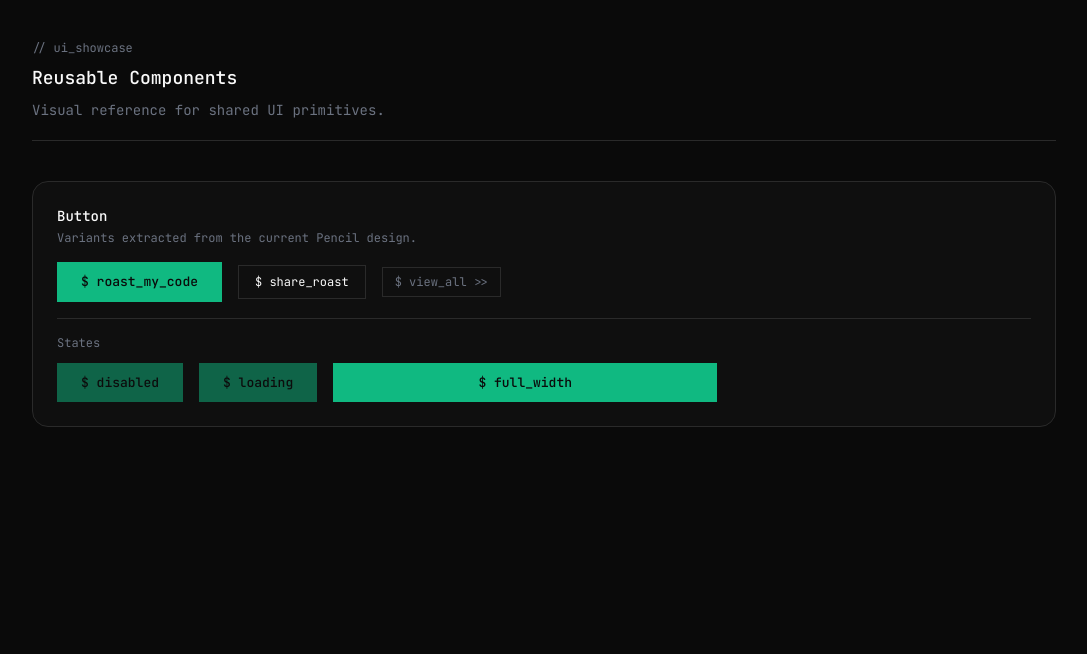
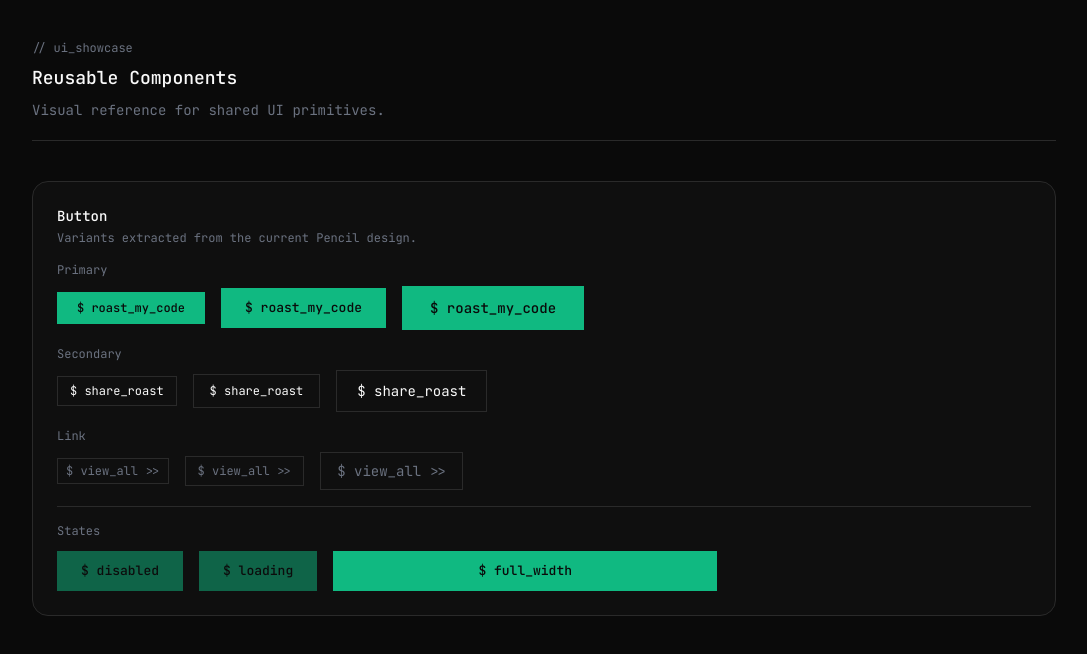
Before and after one commit to Leo-Rodrigs-A/devroast, a Next.js app: page /showcase in a window 1280 px wide. Shown: the top 654 px of the page, without its empty margins (96-1183 px from the left). Built offline with nearby package versions, Linux system fonts and the light colour scheme.

Commit message:
chore(ui): adds size variant to each button variant

```diff
--- a/src/app/showcase/page.tsx
+++ b/src/app/showcase/page.tsx
@@ -20,10 +20,51 @@ export default function ShowcasePage() {
             </p>
           </div>
 
-          <div className="flex flex-wrap items-center gap-4">
-            <Button variant="primary">$ roast_my_code</Button>
-            <Button variant="secondary">$ share_roast</Button>
-            <Button variant="link">$ view_all &gt;&gt;</Button>
+          <div className="flex flex-col gap-4">
+            <div className="flex flex-col gap-2">
+              <p className="text-xs text-(--text-secondary)">Primary</p>
+              <div className="flex flex-wrap items-center gap-4">
+                <Button variant="primary" size="sm">
+                  $ roast_my_code
+                </Button>
+                <Button variant="primary" size="md">
+                  $ roast_my_code
+                </Button>
+                <Button variant="primary" size="lg">
+                  $ roast_my_code
+                </Button>
+              </div>
+            </div>
+
+            <div className="flex flex-col gap-2">
+              <p className="text-xs text-(--text-secondary)">Secondary</p>
+              <div className="flex flex-wrap items-center gap-4">
+                <Button variant="secondary" size="sm">
+                  $ share_roast
+                </Button>
+                <Button variant="secondary" size="md">
+                  $ share_roast
+                </Button>
+                <Button variant="secondary" size="lg">
+                  $ share_roast
+                </Button>
+              </div>
+            </div>
+
+            <div className="flex flex-col gap-2">
+              <p className="text-xs text-(--text-secondary)">Link</p>
+              <div className="flex flex-wrap items-center gap-4">
+                <Button variant="link" size="sm">
+                  $ view_all &gt;&gt;
+                </Button>
+                <Button variant="link" size="md">
+                  $ view_all &gt;&gt;
+                </Button>
+                <Button variant="link" size="lg">
+                  $ view_all &gt;&gt;
+                </Button>
+              </div>
+            </div>
           </div>
 
           <div className="h-px w-full bg-(--border-primary)" />
--- a/src/components/ui/button.tsx
+++ b/src/components/ui/button.tsx
@@ -3,27 +3,79 @@ import { tv, type VariantProps } from "tailwind-variants";
 import { cn } from "@/lib/cn";
 
 const buttonVariants = tv({
-  base: "inline-flex items-center justify-center gap-2 font-medium transition-colors disabled:pointer-events-none disabled:opacity-50 focus-visible:outline-none focus-visible:ring-2 focus-visible:ring-(--border-focus) focus-visible:ring-offset-2 focus-visible:ring-offset-(--bg-page)",
+  base: "inline-flex items-center justify-center gap-2 transition-all duration-150 ease-out disabled:pointer-events-none disabled:opacity-50 focus-visible:outline-none focus-visible:ring-2 focus-visible:ring-(--border-focus) focus-visible:ring-offset-2 focus-visible:ring-offset-(--bg-page) motion-reduce:transform-none motion-reduce:transition-none",
   variants: {
     variant: {
       primary:
-        "bg-(--accent-green) px-6 py-2.5 text-[13px] text-(--accent-green-foreground)",
+        "bg-(--accent-green) font-medium text-(--accent-green-foreground) active:translate-y-px active:scale-[0.98]",
       secondary:
-        "border border-(--border-primary) px-4 py-2 text-xs font-normal text-(--text-primary)",
-      link: "border border-(--border-primary) px-3 py-1.5 text-xs font-normal text-(--text-secondary)",
+        "border border-(--border-primary) font-normal text-(--text-primary) active:bg-(--bg-elevated)",
+      link: "border border-(--border-primary) font-normal text-(--text-secondary) active:translate-x-0.5",
+    },
+    size: {
+      sm: "text-xs",
+      md: "text-xs",
+      lg: "text-sm",
     },
     fullWidth: { true: "w-full" },
     loading: { true: "cursor-wait" },
   },
   defaultVariants: {
     variant: "primary",
+    size: "md",
     fullWidth: false,
     loading: false,
   },
   compoundVariants: [
     {
+      variant: "primary",
+      size: "sm",
+      class: "px-5 py-2 text-xs",
+    },
+    {
+      variant: "primary",
+      size: "md",
+      class: "px-6 py-2.5 text-[13px]",
+    },
+    {
+      variant: "primary",
+      size: "lg",
+      class: "px-7 py-3 text-sm",
+    },
+    {
+      variant: "secondary",
+      size: "sm",
+      class: "px-3 py-1.5",
+    },
+    {
+      variant: "secondary",
+      size: "md",
+      class: "px-4 py-2",
+    },
+    {
+      variant: "secondary",
+      size: "lg",
+      class: "px-5 py-2.5",
+    },
+    {
+      variant: "link",
+      size: "sm",
+      class: "px-2 py-1",
+    },
+    {
+      variant: "link",
+      size: "md",
+      class: "px-3 py-1.5",
+    },
+    {
+      variant: "link",
+      size: "lg",
+      class: "px-4 py-2",
+    },
+    {
       loading: true,
-      class: "pointer-events-none",
+      class:
+        "pointer-events-none active:scale-100 active:translate-x-0 active:translate-y-0",
     },
   ],
 });
@@ -38,6 +90,7 @@ export const Button = forwardRef<HTMLButtonElement, ButtonProps>(
       className,
       type = "button",
       variant,
+      size,
       fullWidth,
       loading,
       disabled,
@@ -52,7 +105,7 @@ export const Button = forwardRef<HTMLButtonElement, ButtonProps>(
         type={type}
         disabled={disabled || loading}
         className={cn(
-          buttonVariants({ variant, fullWidth, loading }),
+          buttonVariants({ variant, size, fullWidth, loading }),
           className,
         )}
         {...props}
```
